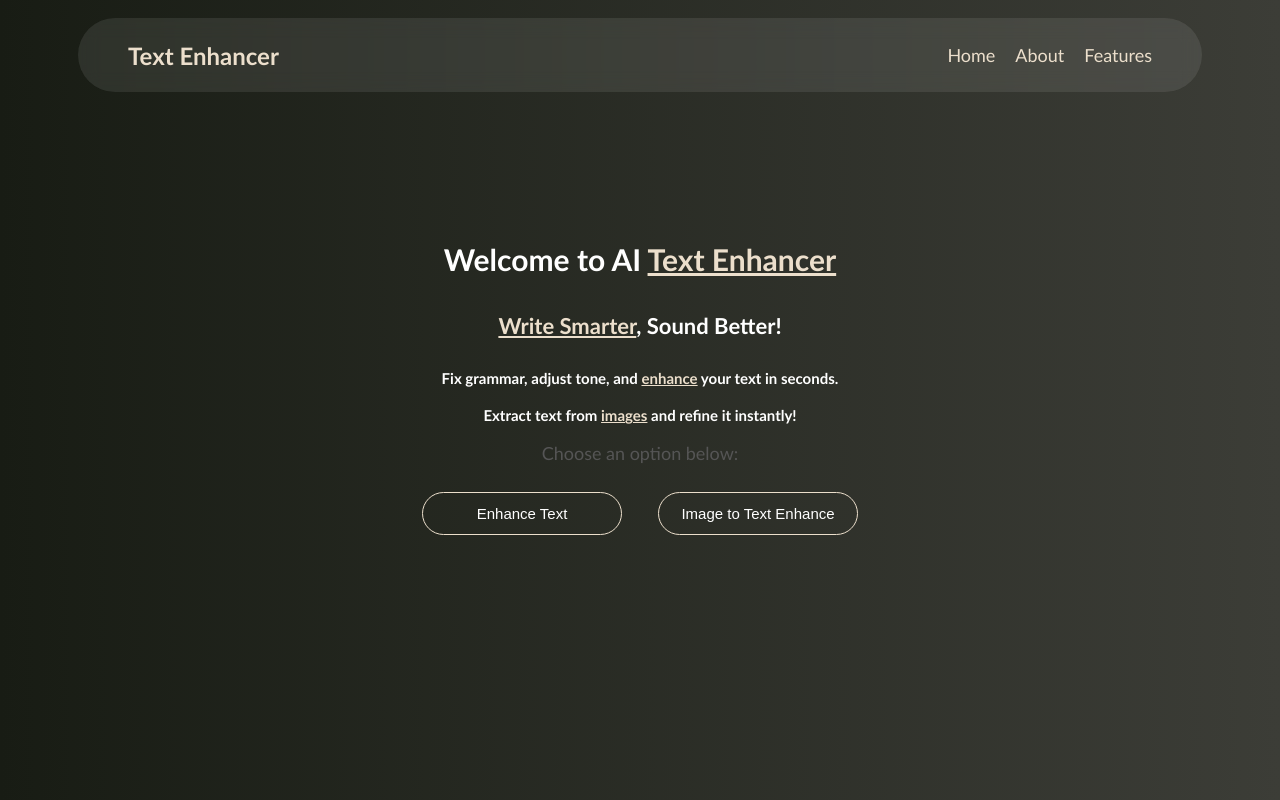
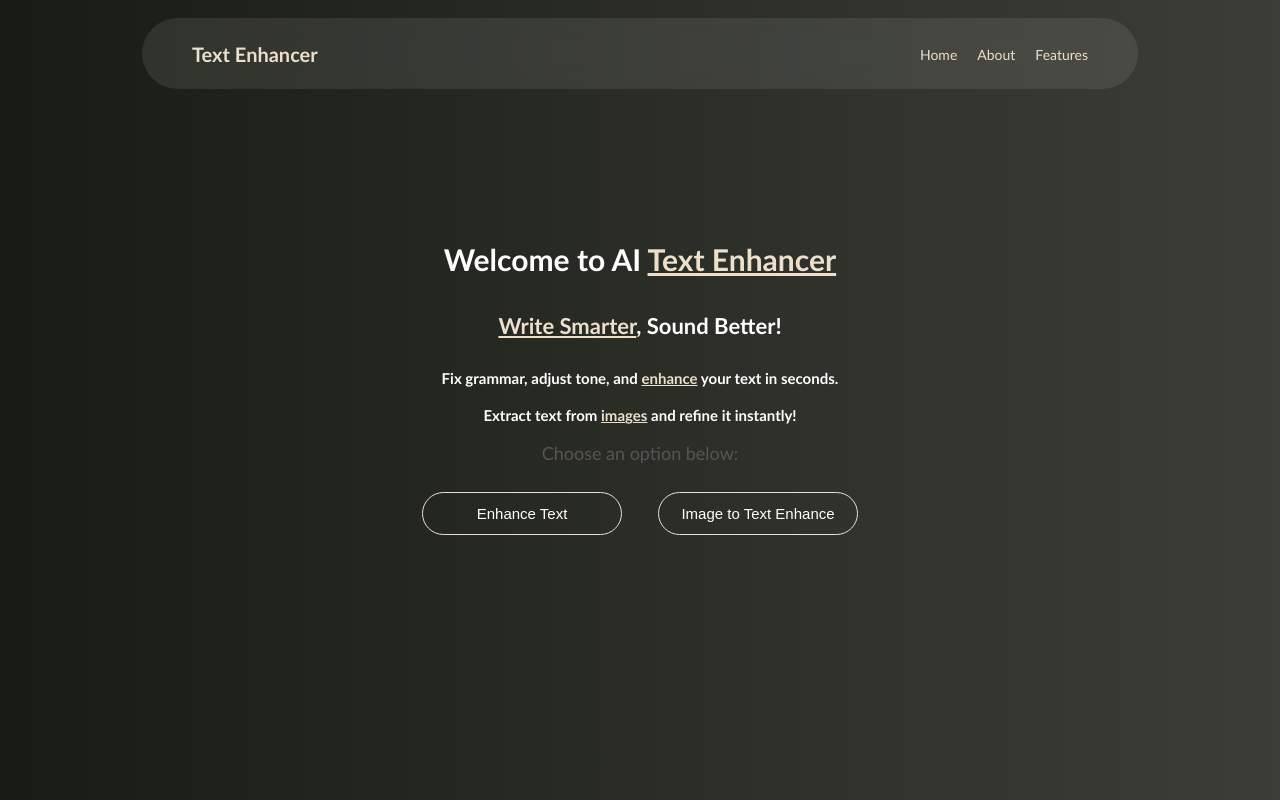
Before and after one commit to Dhruva1129/text-enhancer, a React (Vite) app in the folder my-app/: page / in a window 1280 px wide. Shown: the top 800 px of the page. Built offline with nearby package versions, Linux system fonts and the light colour scheme.

Commit message:
Update Navbar.css

```diff
--- a/my-app/src/components/Navbar/Navbar.css
+++ b/my-app/src/components/Navbar/Navbar.css
@@ -12,7 +12,7 @@
 
   /* Inner Container (Fixed width & Centered) */
   .navbar-container {
-    width: 80%; /* 80% width */
+    width: 70%; /* 80% width */
     max-width: 1200px; /* Prevents stretching on large screens */
     display: flex;
     justify-content: space-between;
@@ -29,7 +29,7 @@
   /* Logo */
   .logo {
     color: rgb(236, 223, 204);
-    font-size: 24px;
+    font-size: 20px;
     margin : 0;
   }
 
@@ -43,7 +43,7 @@
   .nav-links li a {
     text-decoration: none;
     color: rgb(236, 223, 204);
-    font-size: 18px;
+    font-size: 14px;
     transition: 0.3s;
   }
 
@@ -54,7 +54,7 @@
   /* Hamburger Menu */
   .menu-icon {
     display: none;
-    font-size: 24px;
+    font-size: 20px;
     color: rgb(236, 223, 204);
     cursor: pointer;
   }
@@ -74,6 +74,7 @@
     }
     .navbar-container {
       padding: 10px 20px; /* Adjust padding for smaller screens */
+      position: relative;
     }
 
     .logo{
```
